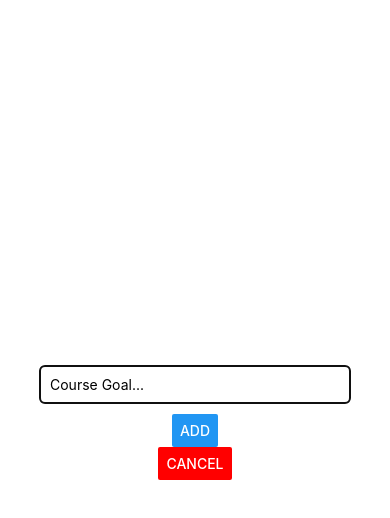
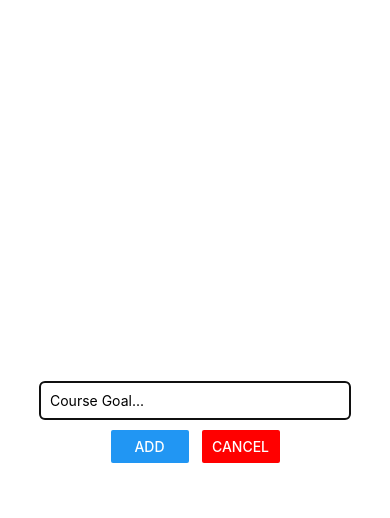
Before and after one commit to hebs87/native-goals-app, a React Native app: screen / in a window 390 px wide. Both pictures are taken after a click on the button "ADD NEW GOAL". Shown: the top 518 px of the page. Built offline with nearby package versions, Linux system fonts and the light colour scheme.

Commit message:
Applied custom styles to modal buttons

```diff
--- a/GoalInput/GoalInput.js
+++ b/GoalInput/GoalInput.js
@@ -27,15 +27,21 @@ const GoalInput = props => {
           onChangeText={goalInputHandler}
           value={goal}
         />
+        <View style={styles.buttonsContainer}>
+          <View style={styles.button}>
             <Button
               title="ADD"
               onPress={addGoalHandler}
             />
+          </View>
+          <View style={styles.button}>
             <Button
               title="CANCEL"
               color='red'
               onPress={closeAddModal}
             />
+          </View>
+        </View>
       </View>
     </Modal>
   )
@@ -55,6 +61,14 @@ const styles = StyleSheet.create({
     width: '80%',
     marginBottom: 10,
   },
+  buttonsContainer: {
+    flexDirection: 'row',
+    width: '50%',
+    justifyContent: 'space-evenly',
+  },
+  button: {
+    width: '40%',
+  },
 });
 
 export default GoalInput;
```
Lines whose indentation alone changed are shown as unchanged.
